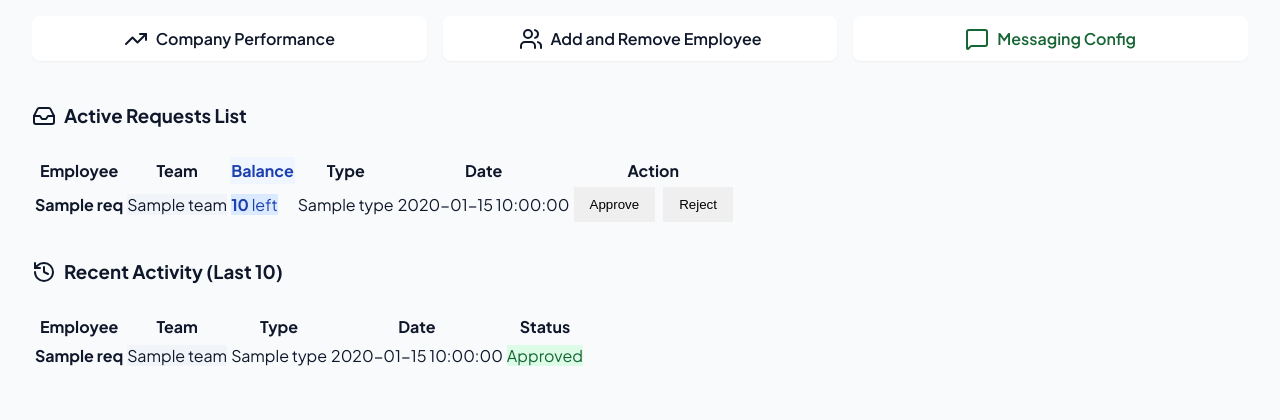
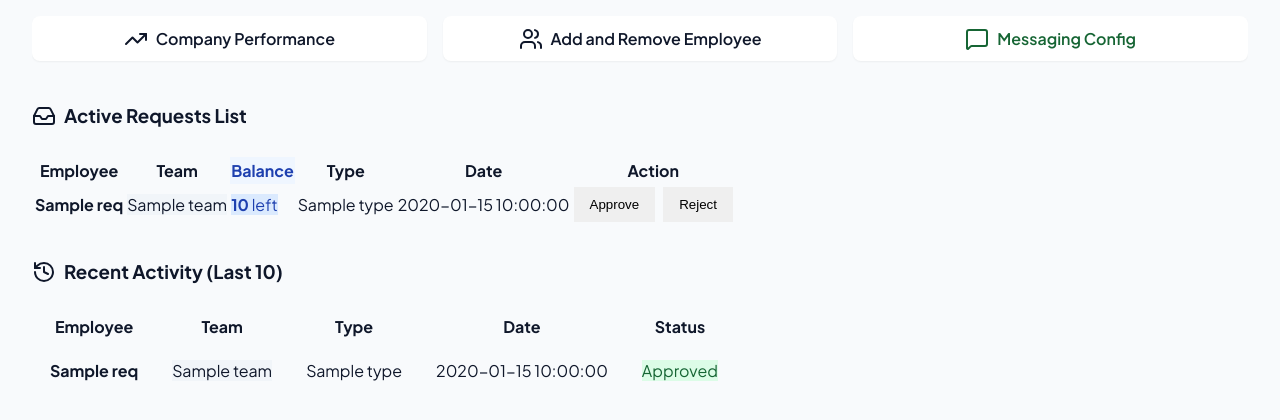
Before and after one commit to Ahsan60712/attendance-system, a Flask app: template templates/ceo_dashboard.html in a window 1280 px wide. Shown: the part 234-654 px from the top of the page. Run offline with Flask 3, Linux system fonts and the light colour scheme; the template is opened without the code that fills it: most values are stand-ins (such as "Sample title", 1, 10 or a date in 2020).

Commit message:
Fixed table spacing in CEO dashboard recent activity section

```diff
--- a/templates/ceo_dashboard.html
+++ b/templates/ceo_dashboard.html
@@ -101,11 +101,11 @@
                 <tbody>
                     {% for req in recent_requests %}
                     <tr>
-                        <td style="font-weight: 700;">{{ req.emp_name }}</td>
-                        <td><span class="badge" style="background:#f1f5f9;">{{ req.team }}</span></td>
-                        <td>{{ req.type }}</td>
-                        <td>{{ req.display_date }}</td>
-                        <td>
+                        <td style="font-weight: 700; padding: 1rem;">{{ req.emp_name }}</td>
+                        <td style="padding: 1rem;"><span class="badge" style="background:#f1f5f9;">{{ req.team }}</span></td>
+                        <td style="padding: 1rem;">{{ req.type }}</td>
+                        <td style="padding: 1rem;">{{ req.display_date }}</td>
+                        <td style="padding: 1rem;">
                             {% if req.status == 'Approved' %}
                             <span class="badge" style="background: #dcfce7; color: #166534;">Approved</span>
                             {% elif req.status == 'Rejected' %}
```
